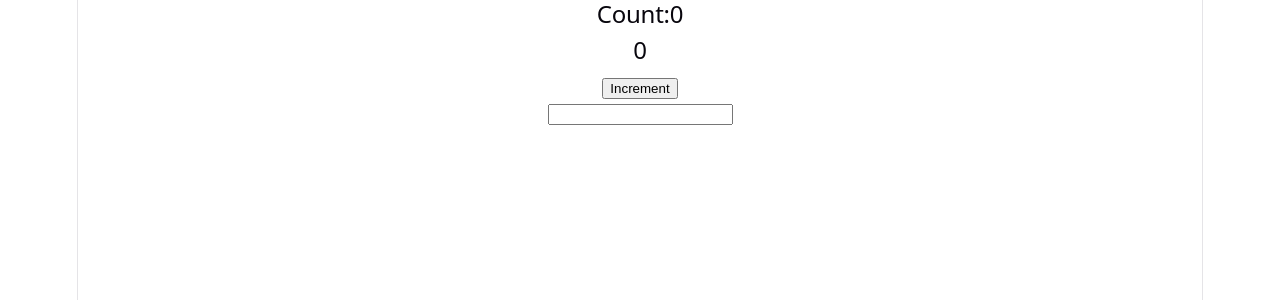
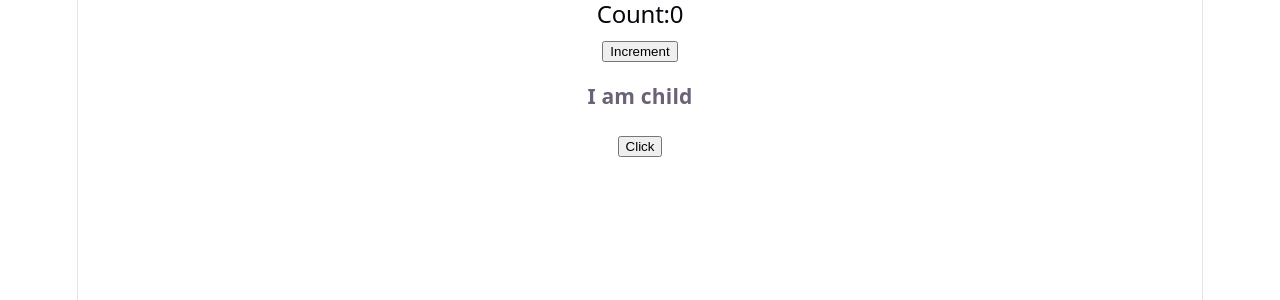
Before and after one commit to Saurabh884/reactjs-apps, a React (Vite) app: page / in a window 1280 px wide. Shown: the top 300 px of the page. Built offline with nearby package versions, Linux system fonts and the light colour scheme.

Commit message:
feat: Added usecallback hook usage

```diff
--- a/src/App.jsx
+++ b/src/App.jsx
@@ -1,9 +1,7 @@
-import UseMemo from "./applications/hooks-components/useMemo/UseMemo";
-import UseReducer from "./applications/hooks-components/useReducer/UseReducer";
-import UseRef from "./applications/hooks-components/useRef/UseRef";
+import UseCallback from "./applications/hooks-components/useCallback/UseCallback";
 
 function App() {
-  return <UseMemo />;
+  return <UseCallback />;
 }
 
 export default App;
--- /dev/null
+++ b/src/applications/hooks-components/useCallback/Child.jsx
@@ -0,0 +1,13 @@
+import React from "react";
+
+const Child = React.memo(({ handleClick }) => {
+  console.log("Child component re-rendered");
+  return (
+    <div>
+      <h3>I am child</h3>
+      <button onClick={handleClick}>Click</button>
+    </div>
+  );
+});
+
+export default Child;
--- /dev/null
+++ b/src/applications/hooks-components/useCallback/UseCallback.jsx
@@ -0,0 +1,19 @@
+import React, { useCallback, useState } from "react";
+import Child from "./Child";
+
+const UseCallback = () => {
+  const [count, setCount] = useState(0);
+
+  const handleClick = useCallback(() => {
+    console.log("Button clicked");
+  }, []);
+  return (
+    <div>
+      <h2>Count:{count}</h2>
+      <button onClick={() => setCount(count + 1)}>Increment</button>
+      <Child handleClick={handleClick} />
+    </div>
+  );
+};
+
+export default UseCallback;
```
